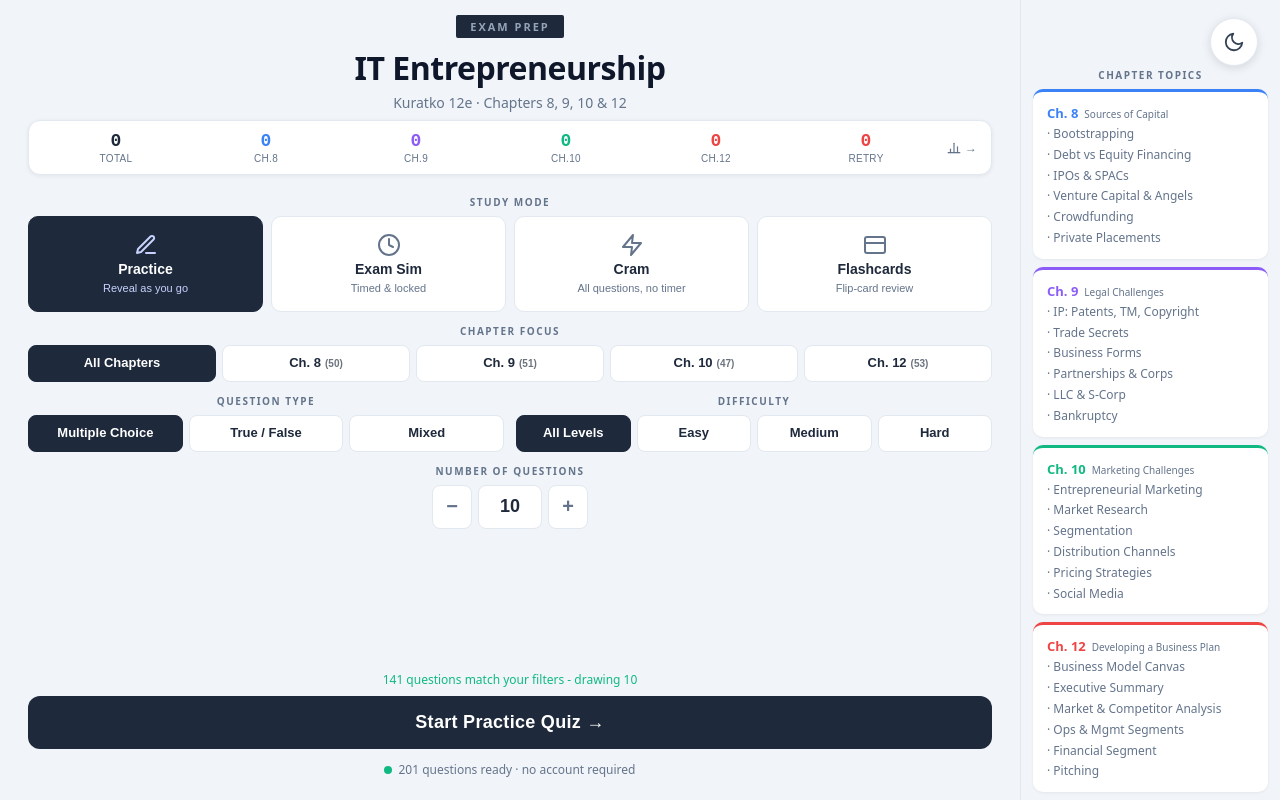
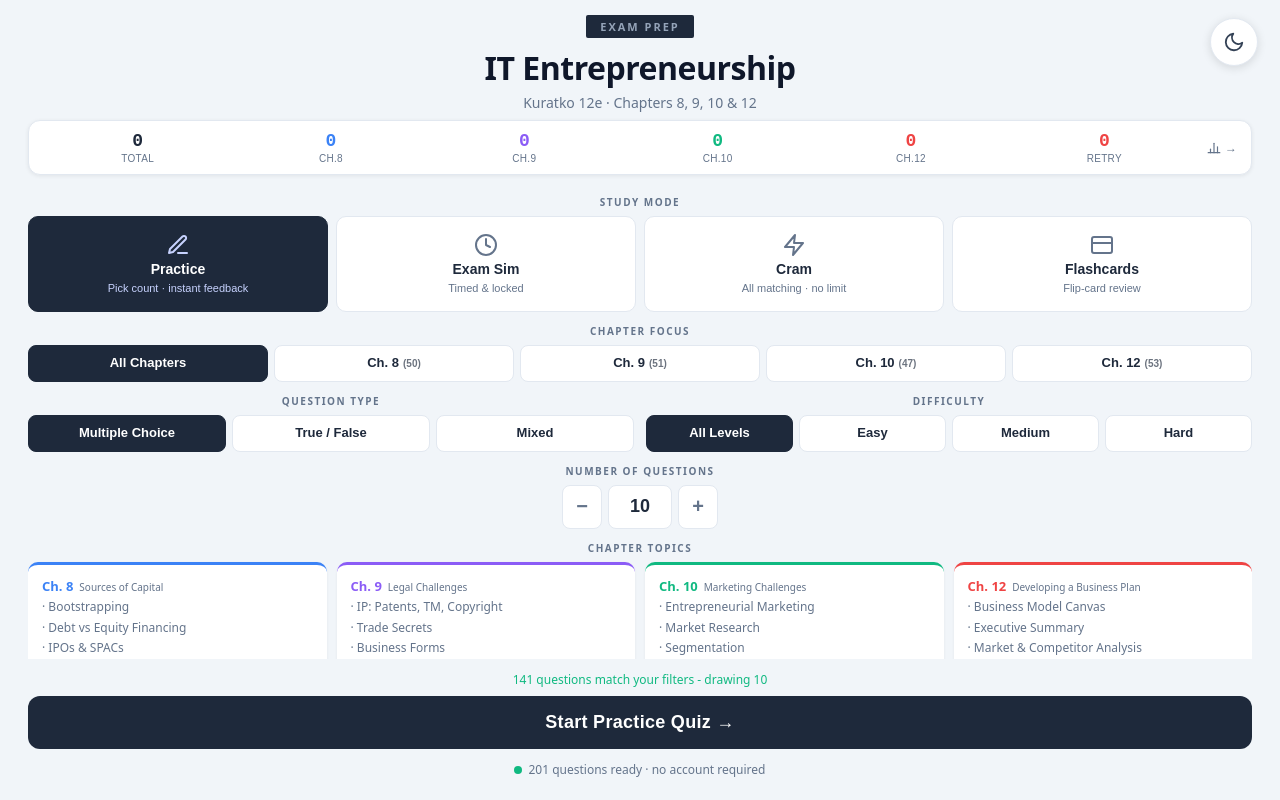
Before and after one commit to h-yzeng/ITMM-581-Study-Tool, a React (Vite) app: page / in a window 1280 px wide. Built offline with nearby package versions, Linux system fonts and the light colour scheme.

Commit message:
feat: update HomeScreen layout and improve chapter topics display for better usability

```diff
--- a/src/App.jsx
+++ b/src/App.jsx
@@ -221,7 +221,8 @@ export default function App() {
   const startSession = useCallback(() => {
     if (mode === 'flashcards') {
       setFcIdx(0); setFcFlipped(false)
-      setFcCh(selChapter); setFcTopic('all')
+      setFcCh(selChapter)
+      setFcTopic(selTopics.length === 1 ? selTopics[0] : 'all')
       setFcWeakOnly(false); setFcShuffle(false)
       setScreen('flashcards'); return
     }
--- a/src/index.css
+++ b/src/index.css
@@ -8,16 +8,16 @@ input[type="number"]::-webkit-inner-spin-button,
 input[type="number"]::-webkit-outer-spin-button { -webkit-appearance: none; margin: 0; }
 input[type="number"] { -moz-appearance: textfield; appearance: textfield; }
 
-/* ── Desktop: fixed sidebar + full-height main ── */
+/* ── Desktop: fixed-height full-viewport layout ── */
 .home-wrap {
   height: 100vh;
   overflow: hidden;
   display: flex;
   flex-direction: column;
-  padding-right: 260px;
 }
 .home-sections {
   flex: 1;
+  min-height: 0;
   display: flex;
   flex-direction: column;
   gap: 12px;
@@ -28,37 +28,9 @@ input[type="number"] { -moz-appearance: textfield; appearance: textfield; }
 .qtype-diff { display: flex; gap: 12px; }
 .qtype-diff > div { flex: 1; min-width: 0; }
 
-/* Fixed chapter-topics panel — desktop only */
-.sidebar-fixed {
-  position: fixed;
-  right: 0;
-  top: 0;
-  width: 260px;
-  height: 100vh;
-  overflow-y: auto;
-  z-index: 50;
-  padding: 68px 12px 20px;
-  scrollbar-width: thin;
-}
-
-/* Mobile section hidden on desktop */
-.sidebar-mobile-wrap { display: none; }
-
 /* ── Mobile overrides ── */
 @media (max-width: 780px) {
-  .home-wrap {
-    height: auto;
-    overflow: visible;
-    padding-right: 0;
-  }
-  .home-sections {
-    overflow: visible;
-    gap: 12px;
-  }
-  /* Hide desktop fixed sidebar on mobile */
-  .sidebar-fixed { display: none; }
-  /* Show mobile collapsible section */
-  .sidebar-mobile-wrap { display: block; padding: 0 16px 20px; }
-
+  .home-wrap { height: auto; overflow: visible; }
+  .home-sections { overflow: visible; gap: 12px; }
   .qtype-diff { flex-direction: column; gap: 10px; }
 }
--- a/src/screens/HomeScreen.jsx
+++ b/src/screens/HomeScreen.jsx
@@ -1,4 +1,3 @@
-import { useState } from 'react'
 import { CHAPTERS, TOPIC_CARDS, CHAPTER_COLORS, TOPICS_BY_CHAPTER } from '../data/chapters.js'
 import { QUESTION_BANK } from '../data/questionBank.js'
 import { qKey } from '../hooks/useStorage.js'
@@ -10,10 +9,10 @@ const BANK_SIZE   = QUESTION_BANK.length
 const CHAPTER_IDS = [8, 9, 10, 12]
 
 const MODES = [
-  { id: 'practice',   Icon: IconPencil, label: 'Practice',   sub: 'Reveal as you go'       },
-  { id: 'exam',       Icon: IconClock,  label: 'Exam Sim',   sub: 'Timed & locked'          },
-  { id: 'cram',       Icon: IconZap,    label: 'Cram',       sub: 'All questions, no timer' },
-  { id: 'flashcards', Icon: IconCards,  label: 'Flashcards', sub: 'Flip-card review'        },
+  { id: 'practice',   Icon: IconPencil, label: 'Practice',   sub: 'Pick count · instant feedback'  },
+  { id: 'exam',       Icon: IconClock,  label: 'Exam Sim',   sub: 'Timed & locked'                 },
+  { id: 'cram',       Icon: IconZap,    label: 'Cram',       sub: 'All matching · no limit'        },
+  { id: 'flashcards', Icon: IconCards,  label: 'Flashcards', sub: 'Flip-card review'               },
 ]
 
 export function HomeScreen({
@@ -27,7 +26,6 @@ export function HomeScreen({
   setScreen,
 }) {
   const { dk, bg, cardBg, text, subText, border, pillSel } = theme
-  const [chapOpen, setChapOpen] = useState(false)
 
   const fBtn = active => ({
     ...S.filterBtn,
@@ -61,24 +59,9 @@ export function HomeScreen({
     return count
   })()
 
-  const chapterCards = (
-    <>
-      {TOPIC_CARDS.map(item => (
-        <div key={item.ch} style={{ ...S.topicCard, background: cardBg, borderTop: `3px solid ${CHAPTER_COLORS[item.ch]}`, marginBottom: 8 }}>
-          <div style={{ display: 'flex', alignItems: 'baseline', gap: 6, marginBottom: 4 }}>
-            <span style={{ fontSize: 13, fontWeight: 800, color: CHAPTER_COLORS[item.ch] }}>{item.title}</span>
-            <span style={{ fontSize: 10, color: subText }}>{item.sub}</span>
-          </div>
-          {item.topics.map(t => <div key={t} style={{ ...S.topicItem, color: subText }}>&middot; {t}</div>)}
-        </div>
-      ))}
-    </>
-  )
-
   return (
     <div className="home-wrap" style={{ background: bg }}>
 
-      {/* Dark toggle — fixed at right:22, sits naturally inside the 260px sidebar */}
       <DarkToggle onClick={toggleDark} dk={dk} border={border} cardBg={cardBg} />
 
       {streak > 0 && (
@@ -86,12 +69,6 @@ export function HomeScreen({
           {streak} DAY STREAK
         </div>
       )}
-
-      {/* ── Fixed right sidebar — desktop only (hidden on mobile via CSS) ── */}
-      <div className="sidebar-fixed" style={{ background: bg, borderLeft: `1px solid ${border}` }}>
-        <label style={{ ...S.label, color: subText }}>CHAPTER TOPICS</label>
-        {chapterCards}
-      </div>
 
       {/* ── Header ── */}
       <div style={{ textAlign: 'center', padding: '14px 28px 8px' }}>
@@ -128,7 +105,7 @@ export function HomeScreen({
       {/* ── Main sections ── */}
       <div className="home-sections">
 
-        {/* Study Mode — fixed 96px height, no unbounded growth */}
+        {/* Study Mode */}
         <div style={{ flexShrink: 0 }}>
           <label style={{ ...S.label, color: subText }}>STUDY MODE</label>
           <div style={{ display: 'flex', gap: 8, height: 96, marginTop: 6 }}>
@@ -159,7 +136,7 @@ export function HomeScreen({
           </div>
         </div>
 
-        {/* Question Type + Difficulty side by side */}
+        {/* Question Type + Difficulty — hidden for flashcards */}
         {mode !== 'flashcards' && (
           <div className="qtype-diff" style={{ flexShrink: 0 }}>
             <div>
@@ -183,8 +160,8 @@ export function HomeScreen({
           </div>
         )}
 
-        {/* Topic Drill */}
-        {mode !== 'flashcards' && selChapter !== 'all' && TOPICS_BY_CHAPTER[parseInt(selChapter)]?.length > 0 && (
+        {/* Topic Drill — shown for all modes when a chapter is selected */}
+        {selChapter !== 'all' && TOPICS_BY_CHAPTER[parseInt(selChapter)]?.length > 0 && (
           <div style={{ flexShrink: 0 }}>
             <label style={{ ...S.label, color: subText }}>
               TOPIC DRILL <span style={{ fontSize: 9, fontWeight: 400, letterSpacing: 0 }}>(optional)</span>
@@ -210,7 +187,7 @@ export function HomeScreen({
           </div>
         )}
 
-        {/* Number of Questions */}
+        {/* Number of Questions — practice only */}
         {mode !== 'flashcards' && mode !== 'cram' && (
           <div style={{ flexShrink: 0 }}>
             <label style={{ ...S.label, color: subText }}>NUMBER OF QUESTIONS</label>
@@ -228,15 +205,31 @@ export function HomeScreen({
           </div>
         )}
 
-        {/* ── Bottom zone: pushed to bottom via marginTop auto ── */}
-        <div style={{ marginTop: 'auto', flexShrink: 0 }}>
+        {/* Chapter Topics — flex:1 fills remaining space so no empty void */}
+        <div style={{ flex: 1, minHeight: 0, overflow: 'hidden' }}>
+          <label style={{ ...S.label, color: subText }}>CHAPTER TOPICS</label>
+          <div style={{ ...S.topicsGrid, marginBottom: 0, marginTop: 6 }}>
+            {TOPIC_CARDS.map(item => (
+              <div key={item.ch} style={{ ...S.topicCard, background: cardBg, borderTop: `3px solid ${CHAPTER_COLORS[item.ch]}` }}>
+                <div style={{ display: 'flex', alignItems: 'baseline', gap: 6, marginBottom: 4 }}>
+                  <span style={{ fontSize: 13, fontWeight: 800, color: CHAPTER_COLORS[item.ch] }}>{item.title}</span>
+                  <span style={{ fontSize: 10, color: subText }}>{item.sub}</span>
+                </div>
+                {item.topics.map(t => <div key={t} style={{ ...S.topicItem, color: subText }}>&middot; {t}</div>)}
+              </div>
+            ))}
+          </div>
+        </div>
+
+        {/* ── Bottom zone: start button and supporting rows ── */}
+        <div style={{ flexShrink: 0 }}>
 
           {mode === 'exam' && (
             <div style={{ ...S.examBanner, marginBottom: 8 }}><strong>Exam Sim:</strong> {qCount} min timer &middot; answers locked until you submit</div>
           )}
           {mode === 'cram' && (
             <div style={{ ...S.examBanner, background: dk ? '#1a1a3e' : '#ede9fe', border: '1px solid #8b5cf6', color: '#4c1d95', marginBottom: 8 }}>
-              <strong>Cram Mode:</strong> all questions matching your filters, shuffled, no timer &middot; reveal as you go
+              <strong>Cram Mode:</strong> every question matching your filters, shuffled &middot; no timer, reveal as you go
             </div>
           )}
 
@@ -283,7 +276,7 @@ export function HomeScreen({
             return (
               <div style={{ textAlign: 'center', fontSize: 12, color: poolSize > 0 ? '#10b981' : '#ef4444', marginBottom: 8 }}>
                 {poolSize > 0
-                  ? `${poolSize} question${poolSize !== 1 ? 's' : ''} match your filters - drawing ${Math.min(qCount, poolSize)}`
+                  ? `${poolSize} question${poolSize !== 1 ? 's' : ''} match your filters${mode === 'cram' ? '' : ` - drawing ${Math.min(qCount, poolSize)}`}`
                   : 'No questions match these filters - try adjusting Chapter, Type, or Difficulty'}
               </div>
             )
@@ -302,21 +295,6 @@ export function HomeScreen({
         </div>
       </div>
 
-      {/* ── Mobile collapsible chapter topics — hidden on desktop via CSS ── */}
-      <div className="sidebar-mobile-wrap">
-        <button
-          onClick={() => setChapOpen(o => !o)}
-          onMouseEnter={hov} onMouseLeave={unhov}
-          style={{ display: 'flex', alignItems: 'center', justifyContent: 'center', gap: 6, width: '100%', padding: '10px', borderRadius: 8, border: `1px solid ${border}`, background: cardBg, color: subText, fontSize: 12, fontWeight: 600, cursor: 'pointer', marginBottom: 8, transition: 'opacity 0.15s' }}>
-          {chapOpen ? '▲' : '▼'} Chapter Topics
-        </button>
-        {chapOpen && (
-          <div style={{ padding: '4px 0' }}>
-            {chapterCards}
-          </div>
-        )}
-      </div>
-
     </div>
   )
 }
```
